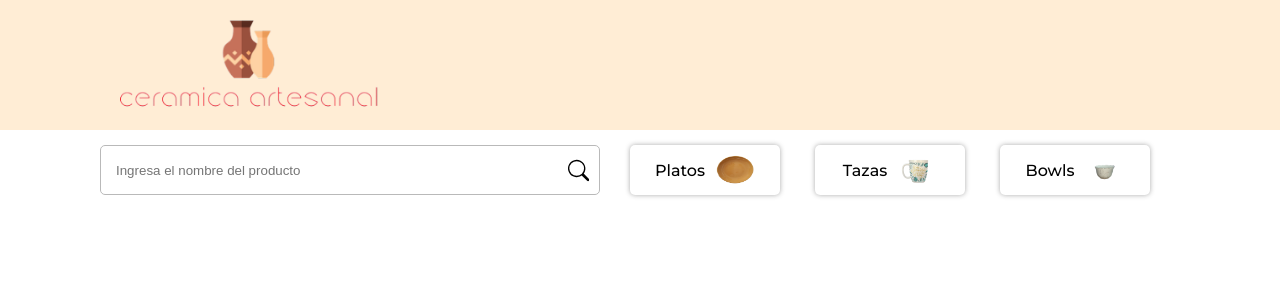
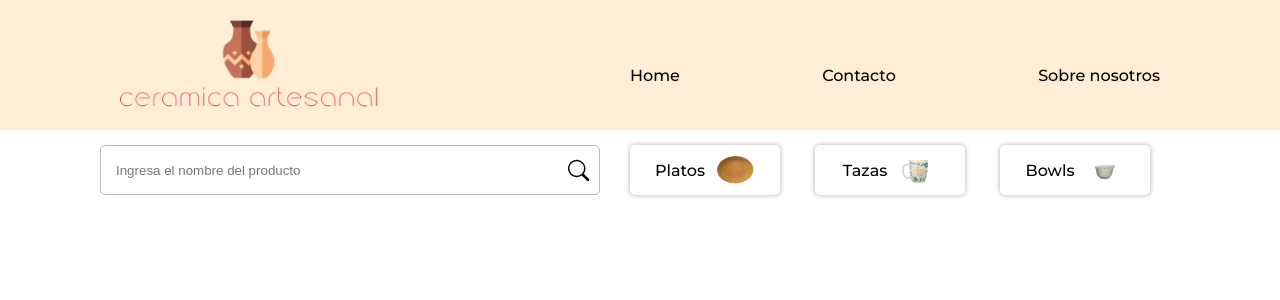
Before and after one commit to Facualemandi/market, a React (Create React App) app: page /#/ in a window 1280 px wide. Shown: the top 300 px of the page. Built offline with nearby package versions, Linux system fonts and the light colour scheme.

Commit message:
Terminando el mobile y desktop del menu burger

```diff
--- a/package.json
+++ b/package.json
@@ -7,6 +7,7 @@
     "@testing-library/react": "^13.3.0",
     "@testing-library/user-event": "^13.5.0",
     "gh-pages": "^4.0.0",
+    "hamburger-react": "^2.5.0",
     "react": "^18.2.0",
     "react-dom": "^18.2.0",
     "react-icons": "^4.4.0",
--- a/src/Components/Logo/Logo.js
+++ b/src/Components/Logo/Logo.js
@@ -1,18 +1,22 @@
-import React from "react";
+import React, { useState } from "react";
 import styled from "styled-components";
 import LogoA from "../../Images/LogoA.png";
+import Hamburger from "hamburger-react";
 
 const Section = styled.section`
   width: 100vw;
   height: auto;
   background-color: #ffedd5;
+  position: relative;
 `;
 
 const SectionDesktop = styled.section`
   @media (min-width: 780px) {
     width: 780px;
     display: flex;
+    justify-content: space-between;
     margin: auto;
+    position: relative;
   }
   @media (min-width: 1080px) {
     width: 1080px;
@@ -55,15 +59,97 @@ const P = styled.p`
   }
 `;
 
+const SectionBurger = styled.section`
+  position: absolute;
+  top: 15px;
+  right: 15px;
+  z-index: 1000;
+  @media (min-width: 780px) {
+    display: none;
+  }
+`;
+
+const SectionUl = styled.section`
+  z-index: 900;
+  position: fixed;
+  transition: 1s;
+  width: 50vw;
+  height: 70vh;
+  top: 0px;
+  right: 0px;
+  transform: ${({ value }) => (value ? "translateX(-0%)" : "translateX(100%)")};
+  background-color: #ffe4c0;
+  border-bottom-left-radius: 250px;
+
+  @media (min-width: 780px) {
+    position: absolute;
+    transform: none;
+    height: 130px;
+    background-color: #ffedd5;
+    border-radius: 0px;
+    transition: 0ms;
+    display: flex;
+    justify-content: space-evenly;
+    width: 400px;
+    margin-right: 10px;
+  }
+
+  @media (min-width: 1080px) {
+    width: 550px;
+  }
+`;
+
+const Ul = styled.ul`
+  list-style: none;
+  display: flex;
+  flex-direction: column;
+  transform: none;
+
+  @media (min-width: 780px) {
+    display: flex;
+    flex-direction: row;
+    justify-content: space-between;
+    align-items: center;
+    width: 100%;
+  }
+`;
+
+const Li = styled.li`
+  font-family: "Montserrat", sans-serif;
+  font-size: 16px;
+  margin: 10px;
+  margin-top: 30px;
+  max-height: 18px;
+  @media (min-width: 780px) {
+    cursor: pointer;
+    &&:hover {
+      border-bottom: 1px solid black;
+    }
+  }
+`;
+
 const Logo = () => {
+  const [isOpen, setOpen] = useState(false);
+
   return (
     <>
       <Section>
         <SectionDesktop>
           <Img alt="Alfareria" src={LogoA} />
           <P>Encontra todos los productos de alfarería</P>
+
+          <SectionUl value={isOpen}>
+            <Ul>
+              <Li>Home</Li>
+              <Li>Contacto</Li>
+              <Li>Sobre nosotros</Li>
+            </Ul>
+          </SectionUl>
         </SectionDesktop>
 
+        <SectionBurger>
+          <Hamburger toggled={isOpen} toggle={setOpen} />
+        </SectionBurger>
       </Section>
     </>
   );
--- a/src/Components/Search/Search.js
+++ b/src/Components/Search/Search.js
@@ -13,6 +13,7 @@ const Main = styled.main`
   margin: auto;
   border-radius: 5px;
   height: 65px;
+  z-index: 500;
 
   @media (min-width: 780px) {
     width: 780px;
--- a/src/index.css
+++ b/src/index.css
@@ -2,5 +2,4 @@
   padding: 0;
   margin: 0;
   box-sizing: border-box;
-
 }
```
Also changed, not shown: 1 other file (tests, documents, lock files or other folders).
